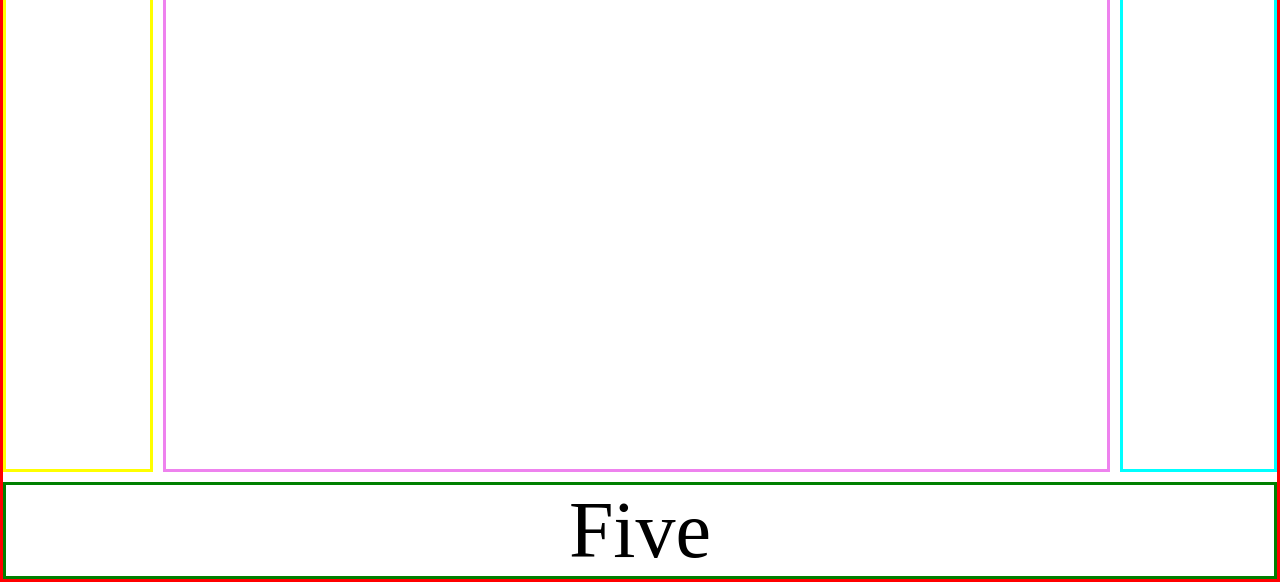
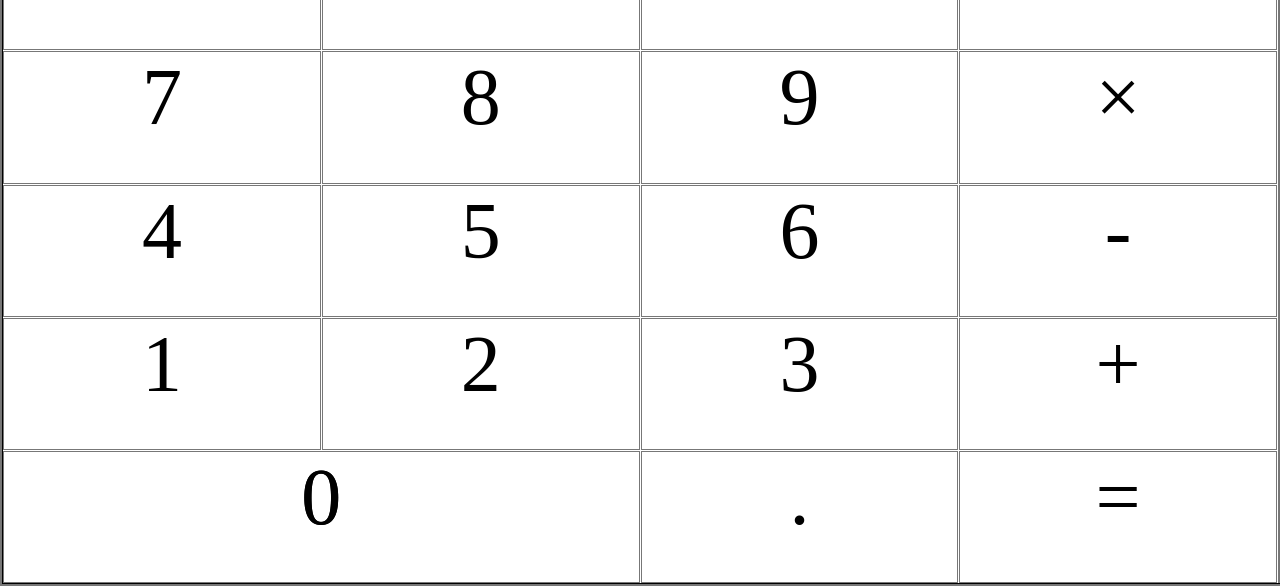
Before and after one commit to Pearcee/calculator, a plain HTML site: page css.html in a window 1280 px wide. Shown: the part 218-804 px from the top of the page. Drawn offline with Linux system fonts and the light colour scheme.

Commit message:
Calculater pwa

```diff
--- a/css.html
+++ b/css.html
@@ -10,62 +10,78 @@
     box-sizing: border-box;
     padding: 0;
     margin: 0;
+    border: 0.5px solid #777;
+
     }
     .wrapper {
     display: grid;
     border-style: solid;
-    border-color: red;
-    grid-template-columns: repeat(8, 1fr);
-    grid-template-rows: repeat(8, 1fr);
-    grid-gap: 10px;
+    border-color: black;
+    grid-template-columns:  repeat(4, 1fr);
+    grid-template-rows:     repeat(6, 1fr);
+    grid-gap: 1px;
     width: 100vw;
     height: 100vh;
     font-size: 10vh;
     text-align: center;
     }
-    .one {
-    border-style: solid;
-    border-color: blue;
+    .display {
+    float: left;
+    padding: 10;
+    text-align: right;
     /*  start on row 2 column 1, and span 2 rows and 3 columns: */
-    /* grid-column: 1 / 4;
-    grid-row: 1; */
     grid-area: 1 / 1 / 1 / 9;
     }
-    .two {
-    border-style: solid;
-    border-color: yellow;
-    grid-area: 2 / 1 /  8 / 1;
-    }
-    .three {
-    border-style: solid;
-    border-color: violet;
-    grid-area: 2 / 2 /  8 / 8;
-    }
-    .four {
-    border-style: solid;
-    border-color: aqua;
-    grid-area: 2 / 8 /  8 / 9;
-    }
-    .five {
-    border-style: solid;
-    border-color: green;
-    grid-area: 8 / 1 /  8 / 9;
-    }
-    .six {
-    border-style: solid;
-    border-color: purple;
-    grid-column: 3;
-    grid-row: 4;
-    }
+
+    .clear    { grid-area: 2 / 1 ;         }
+    .posneg   { grid-area: 2 / 2 ;         }
+    .percent  { grid-area: 2 / 3 ;         }
+    .div      { grid-area: 2 / 4 ;         }
+    .times    { grid-area: 3 / 4 ;         }
+    .minus    { grid-area: 4 / 4 ;         }
+    .plus     { grid-area: 5 / 4 ;         }
+    .equal    { grid-area: 6 / 4 ;         }
+    .one      { grid-area: 5 / 1 ;         }
+    .two      { grid-area: 5 / 2 ;         }
+    .three    { grid-area: 5 / 3 ;         }
+    .four     { grid-area: 4 / 1 ;         }
+    .five     { grid-area: 4 / 2 ;         }
+    .six      { grid-area: 4 / 3 ;         }
+    .seven    { grid-area: 3 / 1 ;         }
+    .eight    { grid-area: 3 / 2 ;         }
+    .nine     { grid-area: 3 / 3 ;         }
+    .zero     { grid-area: 6 / 1 / 6 / 3 ; }
+    .point    { grid-area: 6 / 3 ;         }
+    .equal    { grid-area: 6 / 4 ;         }
+
     </style>
 
 </head>
 
 <div class="wrapper">
-  <div class="one">One</div>
-  <div class="two">Two</div>
-  <div class="three">Three</div>
-  <div class="four">Four</div>
-  <div class="five">Five</div>
+  <div class="display">0</div>
+  <div class="clear">C</div>
+  <div class="posneg">±</div>
+  <div class="percent">%</div>
+  <div class="div">/</div>
+
+  <div class="times">&times;</div>
+  <div class="minus">-</div>
+  <div class="plus">+</div>
+
+  <div class="zero">0</div>
+  <div class="one">1</div>
+  <div class="two">2</div>
+  <div class="three">3</div>
+  <div class="four">4</div>
+  <div class="five">5</div>
+  <div class="six">6</div>
+  <div class="seven">7</div>
+  <div class="eight">8</div>
+  <div class="nine">9</div>
+  <div class="zero">0</div>
+  <div class="point">.</div>
+  <div class="equal">=</div>
+
 </div>
 </html>
```
Also changed, not shown: numbers.html (added, +71 -0 lines).
